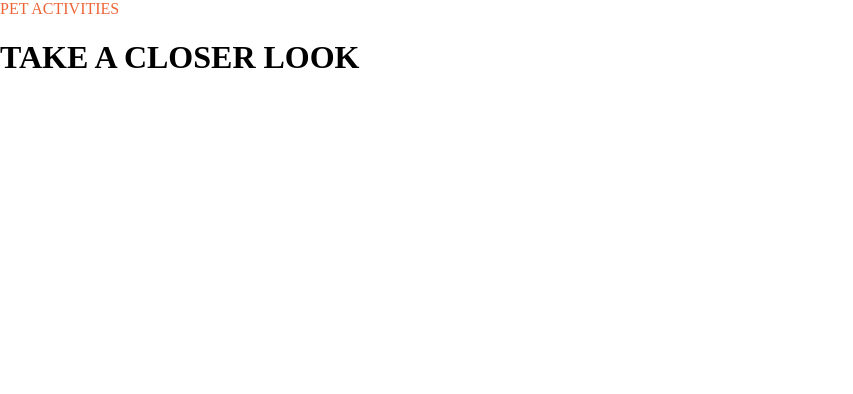
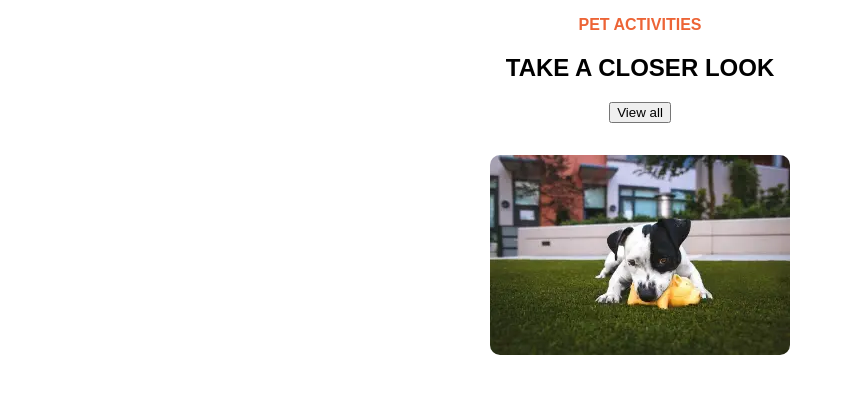
Before and after one commit to dabocher/202301-w1ch4-david-botello, a website built with Parcel: page src/index.html in a window 1280 px wide. Shown: the whole page, without its empty margins (0-853 px from the left). Built offline with nearby package versions, Linux system fonts and the light colour scheme; files whose address does not match are found by name.

Commit message:
add headding

```diff
--- a/package.json
+++ b/package.json
@@ -14,5 +14,8 @@
   "devDependencies": {
     "parcel": "^2.8.2",
     "rimraf": "^3.0.2"
+  },
+  "dependencies": {
+    "@fontsource/nunito": "^4.5.11"
   }
 }
--- a/src/index.html
+++ b/src/index.html
@@ -11,8 +11,17 @@
 </head>
 
 <body>
-  <span class="page-title">PET ACTIVITIES</span>
-  <h1>TAKE A CLOSER LOOK</h1>
+  <section class="first-look">
+    <span class="first-look__page-title">PET ACTIVITIES</span>
+    <h1 class="firts-look__heading-primary">TAKE A CLOSER LOOK</h1>
+    <button class="first-look__button">View all</button>
+  </section>
+  <section class="images">
+    <picture>
+      <img src="/src/img/01small.webp" width="300" height="200" alt="little dog bitten a toy">
+    </picture>
+    <caption class=""></caption>
+  </section>
 
 </body>
 
--- a/src/style.css
+++ b/src/style.css
@@ -1,11 +1,51 @@
+@import url("/node_modules/@fontsource/nunito/400.css");
+@import url("/node_modules/@fontsource/nunito/800.css");
+
+:root {
+  --fontFamily-nunito: "Nunito", sans-serif;
+  --fontWeight-nunito-regular: 400;
+  --fontWeight-nunito-extrabold: 800;
+}
+
 * {
   box-sizing: border-box;
 }
 
 body {
+  display: flex;
+  flex-direction: column;
+  gap: 2rem;
+  padding: 1rem;
   margin: 0;
+  font-family: var(--fontFamily-nunito);
 }
 
-.page-title {
+.first-look {
+  display: flex;
+  align-items: center;
+  flex-direction: column;
+}
+
+.first-look__page-title {
+  display: block;
+  text-align: center;
   color: #ed6436;
+  font-weight: var(--fontWeight-nunito-extrabold);
 }
+
+.first-look__button {
+  display: block;
+  text-align: center;
+}
+
+.images {
+  display: flex;
+  flex-direction: column;
+  align-items: center;
+}
+picture {
+}
+
+img {
+  border-radius: 10px;
+}
```
Also changed, not shown: src/img/01small.webp (added), 1 other file.
